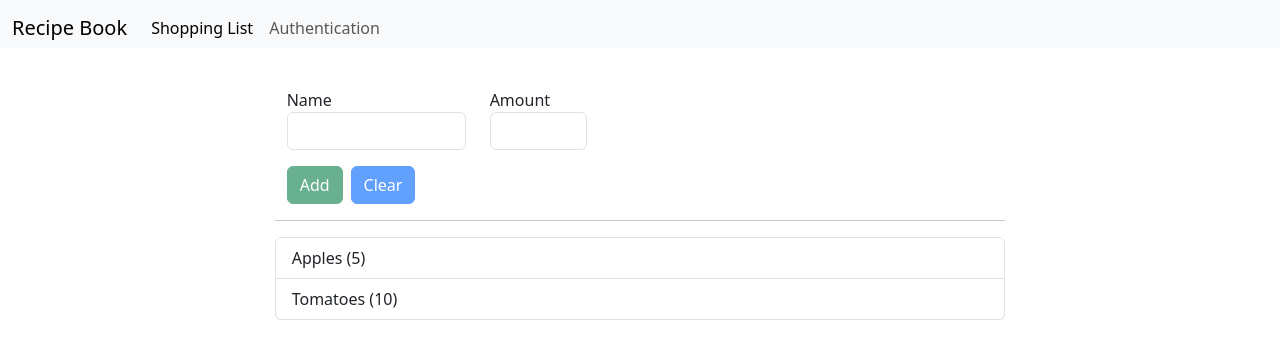
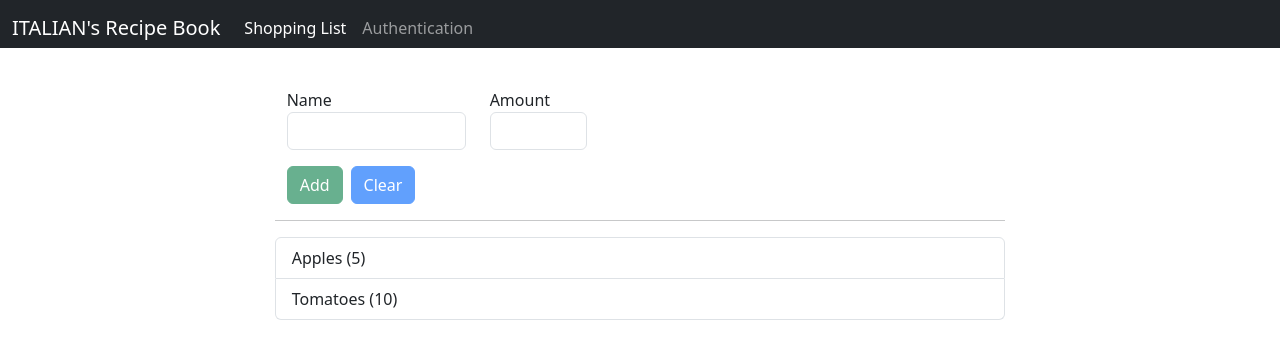
Before and after one commit to m-aouzal/courseProject, an Angular app: page /shoppingList in a window 1280 px wide. Shown: the top 358 px of the page. Built offline with nearby package versions, Linux system fonts and the light colour scheme.

Commit message:
Final commit

```diff
--- a/angular.json
+++ b/angular.json
@@ -59,7 +59,8 @@
               "browserTarget": "courseProject:build:production"
             },
             "development": {
-              "browserTarget": "courseProject:build:development"
+              "browserTarget": "courseProject:build:development",
+              "port": 4300
             }
           },
           "defaultConfiguration": "development"
--- a/src/app/header/header.component.html
+++ b/src/app/header/header.component.html
@@ -1,4 +1,4 @@
-<nav class="navbar navbar-expand-lg navbar-light bg-light">
+<nav class="navbar navbar-expand-lg navbar-dark bg-dark">
   <div class="container-fluid">
     <button
       class="navbar-toggler"
@@ -7,7 +7,7 @@
     >
       <span class="navbar-toggler-icon"></span>
     </button>
-    <a routerLink="/" class="navbar-brand">Recipe Book</a>
+    <a routerLink="/" class="navbar-brand">ITALIAN's Recipe Book</a>
     <div
       class="collapse navbar-collapse"
       [class.show]="!collapsed"
```
